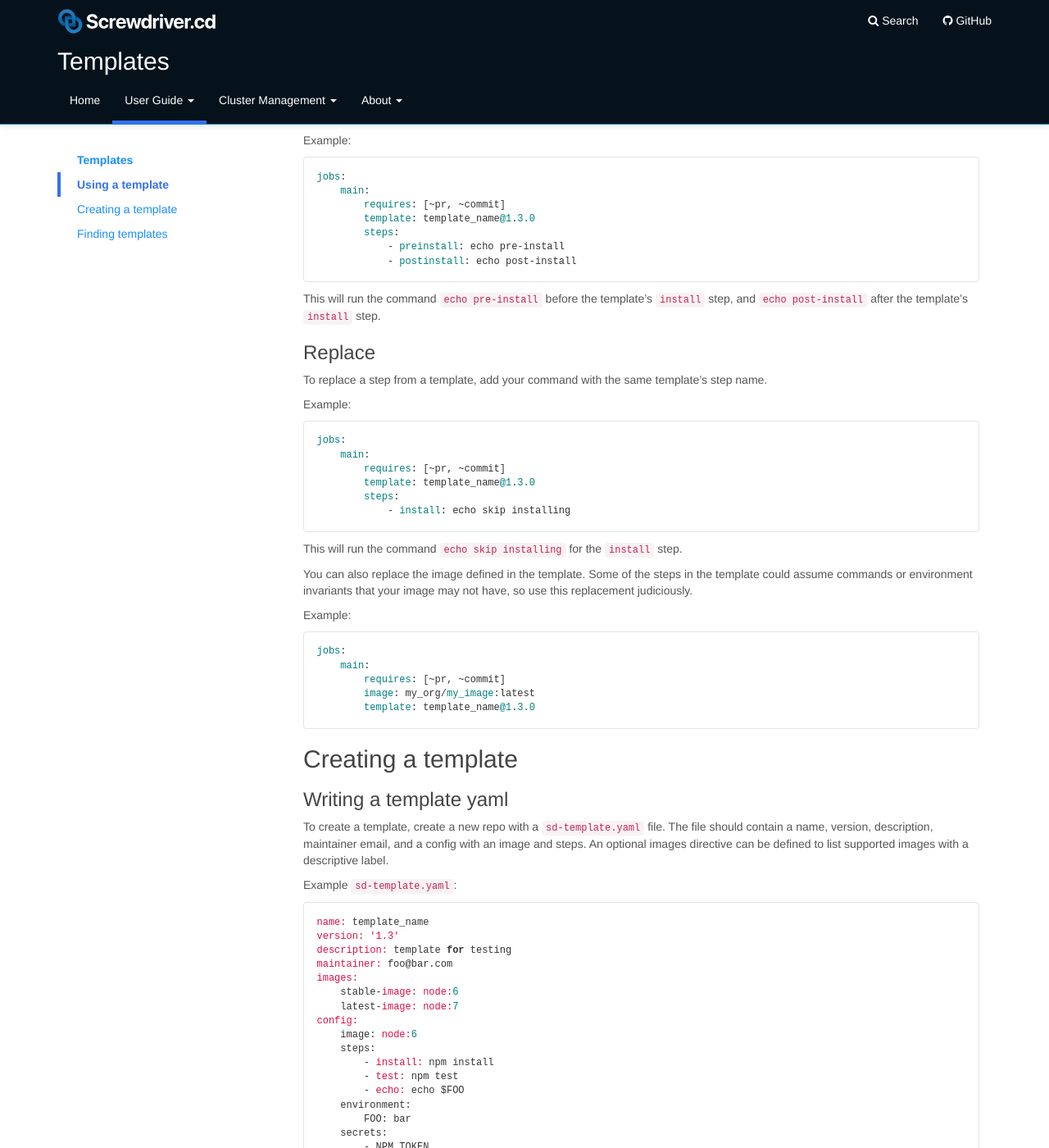
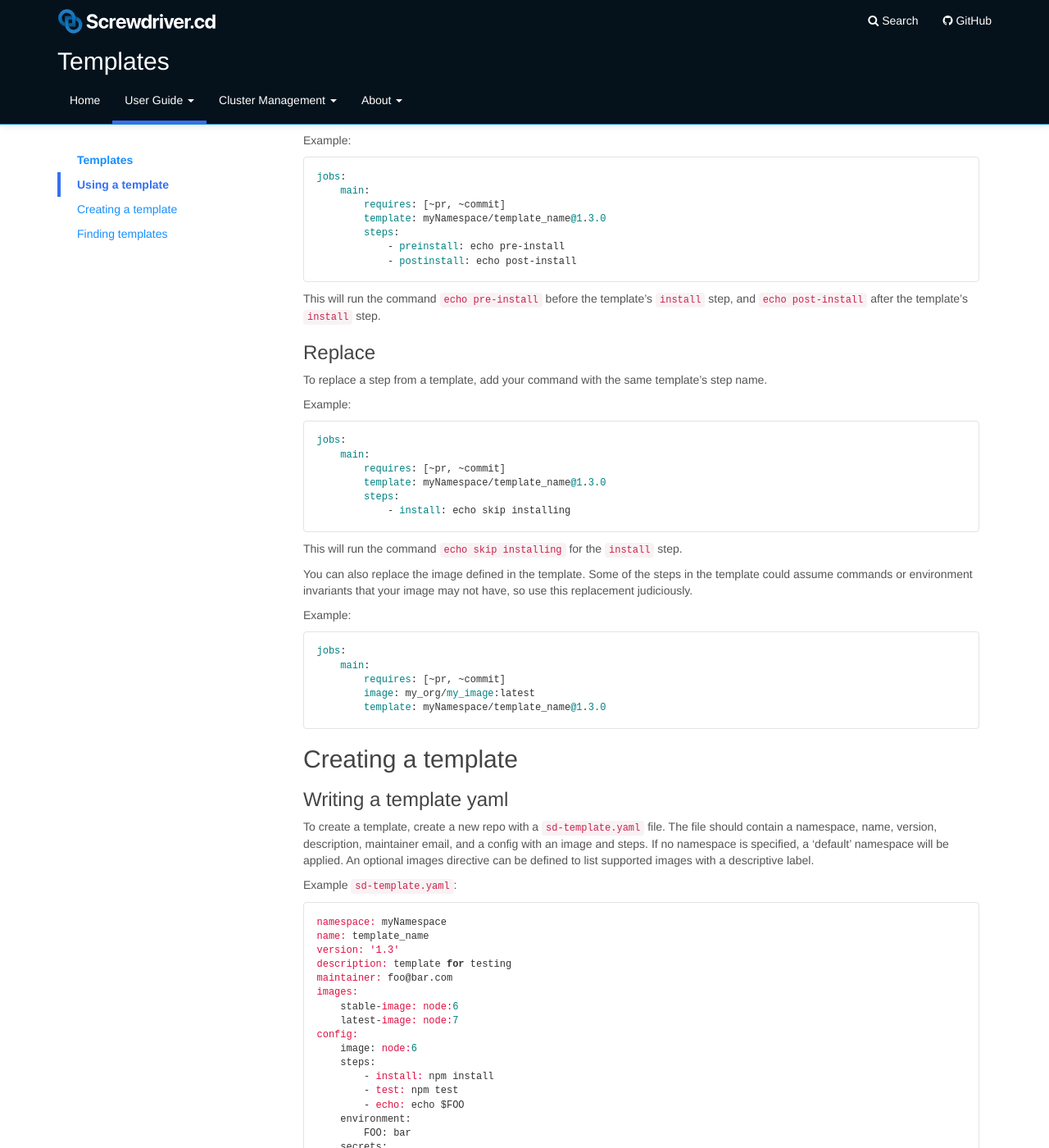
Before and after one commit to screwdriver-cd/guide, a Jekyll site: the page built from docs/user-guide/templates.md, in a window 1280 px wide and 1400 px high, scrolled down 672 px. Shown: the whole window at 82% size. Built offline with Jekyll 4.4.1, drawn with Linux system fonts in a browser that asks for light colours; some of the changed text lies outside the part shown.

Commit message:
feat(926): Adding template env vars and namespace to docs (#203)

````diff
--- a/docs/user-guide/templates.md
+++ b/docs/user-guide/templates.md
@@ -24,7 +24,7 @@ To use a template, define a `screwdriver.yaml`:
 ```yaml
 jobs:
     main:
-        template: template_name@1.3.0
+        template: myNamespace/template_name@1.3.0
 ```
 
 Screwdriver takes the template configuration and plugs it in, so that the `screwdriver.yaml` becomes:
@@ -52,7 +52,7 @@ Example:
 jobs:
     main:
         requires: [~pr, ~commit]
-        template: template_name@1.3.0
+        template: myNamespace/template_name@1.3.0
         steps:
             - preinstall: echo pre-install
             - postinstall: echo post-install
@@ -68,7 +68,7 @@ Example:
 jobs:
     main:
         requires: [~pr, ~commit]
-        template: template_name@1.3.0
+        template: myNamespace/template_name@1.3.0
         steps:
             - install: echo skip installing
 ```
@@ -83,18 +83,19 @@ jobs:
     main:
         requires: [~pr, ~commit]
         image: my_org/my_image:latest
-        template: template_name@1.3.0
+        template: myNamespace/template_name@1.3.0
 ```
 
 ## Creating a template
 
 ### Writing a template yaml
 
-To create a template, create a new repo with a `sd-template.yaml` file. The file should contain a name, version, description, maintainer email, and a config with an image and steps. An optional images directive can be defined to list supported images with a descriptive label.
+To create a template, create a new repo with a `sd-template.yaml` file. The file should contain a namespace, name, version, description, maintainer email, and a config with an image and steps. If no namespace is specified, a 'default' namespace will be applied. An optional images directive can be defined to list supported images with a descriptive label.
 
 Example `sd-template.yaml`:
 
 ```yaml
+namespace: myNamespace
 name: template_name
 version: '1.3'
 description: template for testing
@@ -145,18 +146,18 @@ jobs:
         steps:
             - install: npm install screwdriver-template-main
             - publish: ./node_modules/.bin/template-publish
-            - autotag: ./node_modules/.bin/template-tag --name template_name --tag latest
-            - tag: ./node_modules/.bin/template-tag --name template_name --version 1.3.0 --tag stable
+            - autotag: ./node_modules/.bin/template-tag --name myNamespace/template_name --tag latest
+            - tag: ./node_modules/.bin/template-tag --name myNamespace/template_name --version 1.3.0 --tag stable
         environment:
             SD_TEMPLATE_PATH: ./path/to/template.yaml
     remove:
         steps:
             - install: npm install screwdriver-template-main
-            - remove: ./node_modules/.bin/template-remove --name template_name
+            - remove: ./node_modules/.bin/template-remove --name myNamespace/template_name
     remove_tag:
         steps:
             - install: npm install screwdriver-template-main
-            - remove_tag: ./node_modules/.bin/template-remove-tag --name template_name --tag stable
+            - remove_tag: ./node_modules/.bin/template-remove-tag --name myNamespace/template_name --tag stable
 ```
 
 Create a Screwdriver pipeline with your template repo and start the build to validate and publish it.
@@ -165,4 +166,4 @@ To update a Screwdriver template, make changes in your SCM repository and rerun
 
 ## Finding templates
 
-To figure out which templates already exist, you can make a `GET` call to the `/templates` endpoint. See the [API documentation](./api) for more information. There should also be a `/templates` endpoint in the UI.
+To figure out which templates already exist, you can make a `GET` call to the `/templates` endpoint. See the [API documentation](./api) for more information. There is also a `/templates` endpoint in the UI.
````
Also changed, not shown: docs/user-guide/environment-variables.md (+10 -8 lines).
